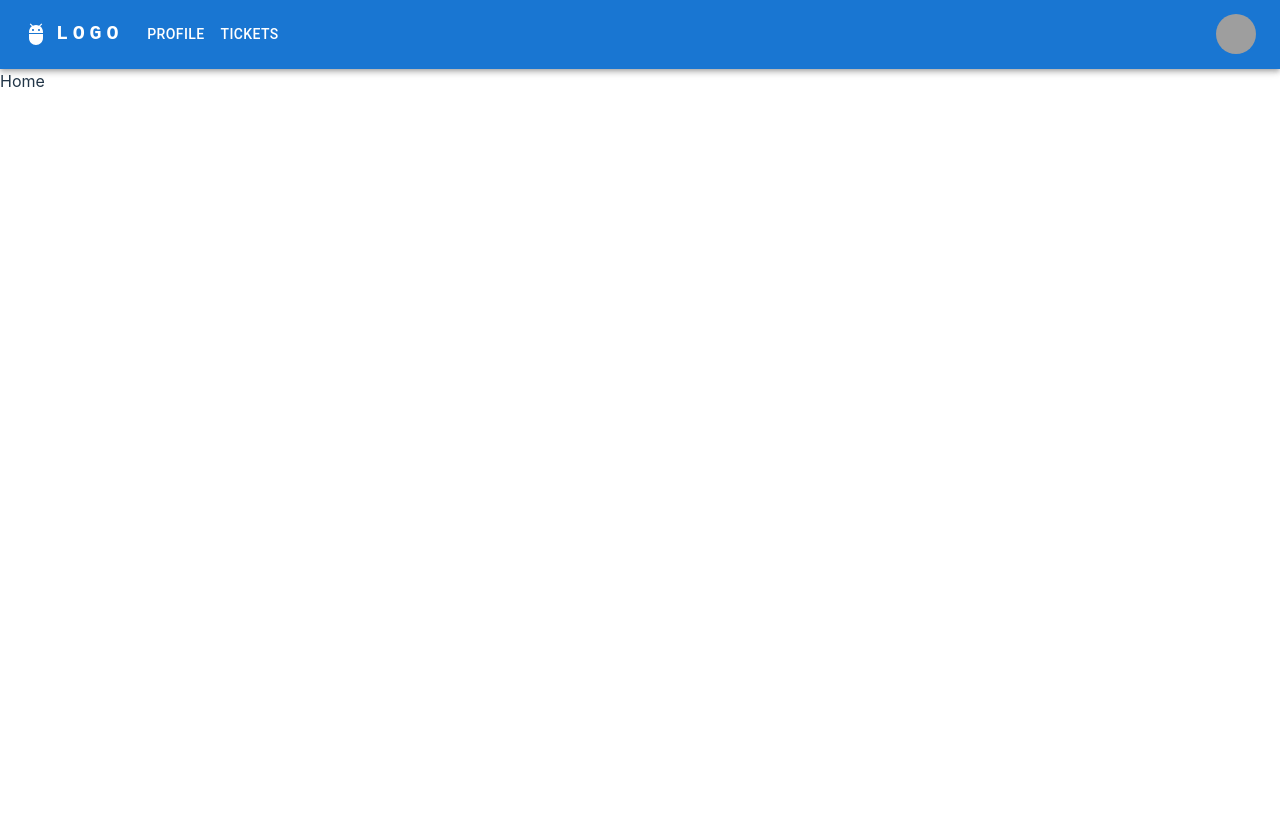
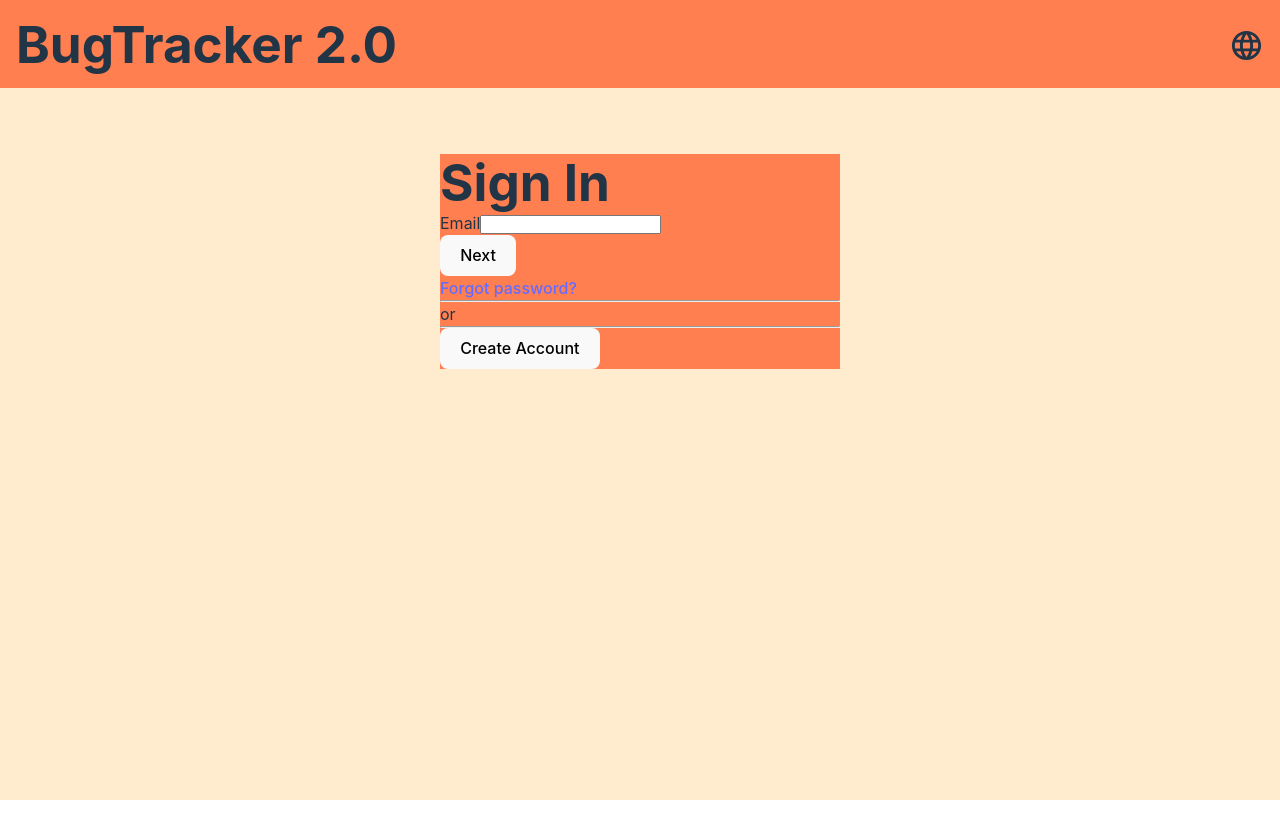
Before and after one commit to isaaxh/bug-tracker-2.0, a React (Vite) app: page / in a window 1280 px wide. Shown: the top 838 px of the page. Before the commit the page ends 800 px from the top, so only its background shows below. Built offline with nearby package versions, Linux system fonts and the light colour scheme; grey boxes are pictures that could not be loaded.

Commit message:
add header and card in login page

```diff
--- a/src/App.css
+++ b/src/App.css
@@ -1,5 +1,13 @@
+:root {
+}
+
 * {
   margin: 0;
   padding: 0;
   box-sizing: border-box;
 }
+
+.App {
+  background-color: coral;
+  height: 100vh;
+}
--- a/src/App.tsx
+++ b/src/App.tsx
@@ -4,16 +4,21 @@ import ResponsiveAppBar from "./components/Nav";
 import Home from "./components/Home";
 import Tickets from "./components/Tickets";
 import Profile from "./components/Profile";
+import ClippedDrawer from "./components/SideBar";
 
 function App() {
   return (
-    <div>
-      <ResponsiveAppBar />
-      <Routes>
-        <Route path='/' element={<Home />} />
-        <Route path='Profile' element={<Profile />} />
-        <Route path='Tickets' element={<Tickets />} />
-      </Routes>
+    <div className='App'>
+      {/* <ResponsiveAppBar /> */}
+      <div className='body'>
+        {/* <ClippedDrawer /> */}
+        <div className='main-content'></div>
+        <Routes>
+          <Route path='/' element={<Home />} />
+          <Route path='Profile' element={<Profile />} />
+          <Route path='Tickets' element={<Tickets />} />
+        </Routes>
+      </div>
     </div>
   );
 }
--- a/src/components/Home.tsx
+++ b/src/components/Home.tsx
@@ -1,5 +1,11 @@
+import LoginPage from "./login/Login";
+
 const Home = () => {
-  return <div>Home</div>;
+  return (
+    <div>
+      <LoginPage />
+    </div>
+  );
 };
 
 export default Home;
--- /dev/null
+++ b/src/components/SideBar.tsx
@@ -0,0 +1,89 @@
+import * as React from "react";
+import Box from "@mui/material/Box";
+import Drawer from "@mui/material/Drawer";
+import AppBar from "@mui/material/AppBar";
+import CssBaseline from "@mui/material/CssBaseline";
+import Toolbar from "@mui/material/Toolbar";
+import List from "@mui/material/List";
+import Typography from "@mui/material/Typography";
+import Divider from "@mui/material/Divider";
+import ListItem from "@mui/material/ListItem";
+import ListItemButton from "@mui/material/ListItemButton";
+import ListItemIcon from "@mui/material/ListItemIcon";
+import ListItemText from "@mui/material/ListItemText";
+import InboxIcon from "@mui/icons-material/MoveToInbox";
+import MailIcon from "@mui/icons-material/Mail";
+import { Route, Routes } from "react-router";
+import Profile from "./Profile";
+import Tickets from "./Tickets";
+import Home from "./Home";
+import ResponsiveAppBar from "./Nav";
+
+const drawerWidth = 240;
+
+export default function ClippedDrawer() {
+  return (
+    <Box sx={{ display: "flex" }}>
+      <CssBaseline />
+      <AppBar
+        position='fixed'
+        sx={{ zIndex: (theme) => theme.zIndex.drawer + 1 }}
+      >
+        <Toolbar>
+          <Typography variant='h6' noWrap component='div'>
+            Bug Tracker 2.0
+          </Typography>
+        </Toolbar>
+      </AppBar>
+      {/* <ResponsiveAppBar /> */}
+      <Drawer
+        variant='permanent'
+        sx={{
+          width: drawerWidth,
+          flexShrink: 0,
+          [`& .MuiDrawer-paper`]: {
+            width: drawerWidth,
+            boxSizing: "border-box",
+          },
+        }}
+      >
+        <Toolbar />
+        <Box sx={{ overflow: "auto" }}>
+          <List>
+            {["Inbox", "Starred", "Send email", "Drafts"].map((text, index) => (
+              <ListItem key={text} disablePadding>
+                <ListItemButton>
+                  <ListItemIcon>
+                    {index % 2 === 0 ? <InboxIcon /> : <MailIcon />}
+                  </ListItemIcon>
+                  <ListItemText primary={text} />
+                </ListItemButton>
+              </ListItem>
+            ))}
+          </List>
+          <Divider />
+          <List>
+            {["All mail", "Trash", "Spam"].map((text, index) => (
+              <ListItem key={text} disablePadding>
+                <ListItemButton>
+                  <ListItemIcon>
+                    {index % 2 === 0 ? <InboxIcon /> : <MailIcon />}
+                  </ListItemIcon>
+                  <ListItemText primary={text} />
+                </ListItemButton>
+              </ListItem>
+            ))}
+          </List>
+        </Box>
+      </Drawer>
+      <Box component='main' sx={{ flexGrow: 1, p: 3 }}>
+        <Toolbar />
+        <Routes>
+          <Route path='/' element={<Home />} />
+          <Route path='Profile' element={<Profile />} />
+          <Route path='Tickets' element={<Tickets />} />
+        </Routes>
+      </Box>
+    </Box>
+  );
+}
--- /dev/null
+++ b/src/components/login/Login.module.css
@@ -0,0 +1,23 @@
+.container {
+  background-color: blanchedalmond;
+  height: 100vh;
+}
+
+.header {
+  background-color: coral;
+  display: flex;
+  justify-content: space-between;
+  padding: 1rem;
+}
+
+.body {
+  /* background-color: rebeccapurple; */
+  height: 100%;
+  padding: 1rem;
+}
+
+.card {
+  background-color: coral;
+  margin: 50px auto;
+  max-width: 400px;
+}
--- /dev/null
+++ b/src/components/login/Login.tsx
@@ -0,0 +1,42 @@
+import style from "./Login.module.css";
+import LanguageIcon from "@mui/icons-material/Language";
+
+const Login = () => {
+  return (
+    <div className={style.container}>
+      <div className={style.header}>
+        <h1>BugTracker 2.0</h1>
+        <h1>
+          <LanguageIcon fontSize='large' />
+        </h1>
+      </div>
+      <div className={style.body}>
+        <div className={style.card}>
+          <form onSubmit={() => {}}>
+            <h1>Sign In</h1>
+            <div className={style["input-container"]}>
+              <label htmlFor='input'>Email</label>
+              <input className={style["input-field"]} type='text' id='input' />
+            </div>
+            <div className={style["btn-container"]}>
+              <button className={style["btn-login"]} type='button'>
+                Next
+              </button>
+            </div>
+            <a>Forgot password?</a>
+          </form>
+          <div className={style["hr-container"]}>
+            <hr /> or <hr />
+          </div>
+          <div className={style["btn-container"]}>
+            <button className={style["btn-create"]} type='button'>
+              Create Account
+            </button>
+          </div>
+        </div>
+      </div>
+    </div>
+  );
+};
+
+export default Login;
```
